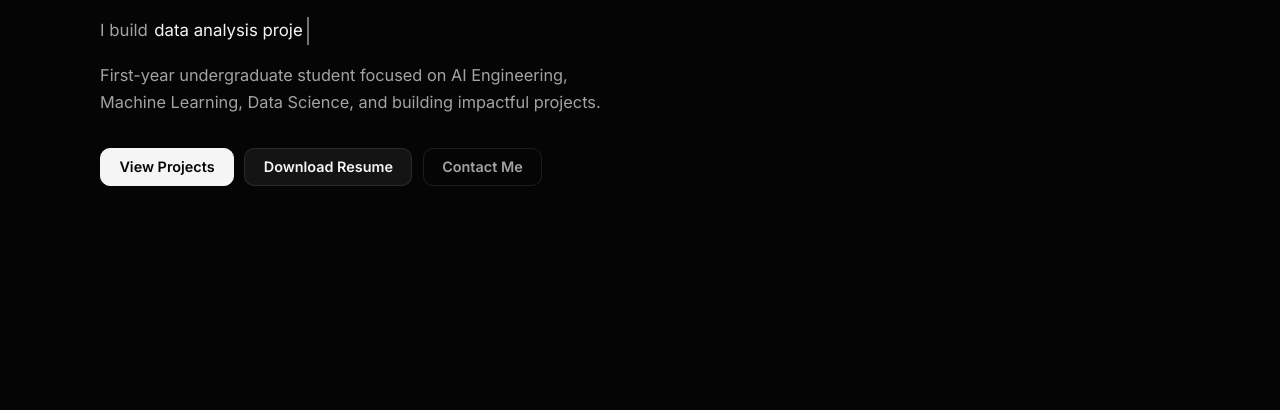
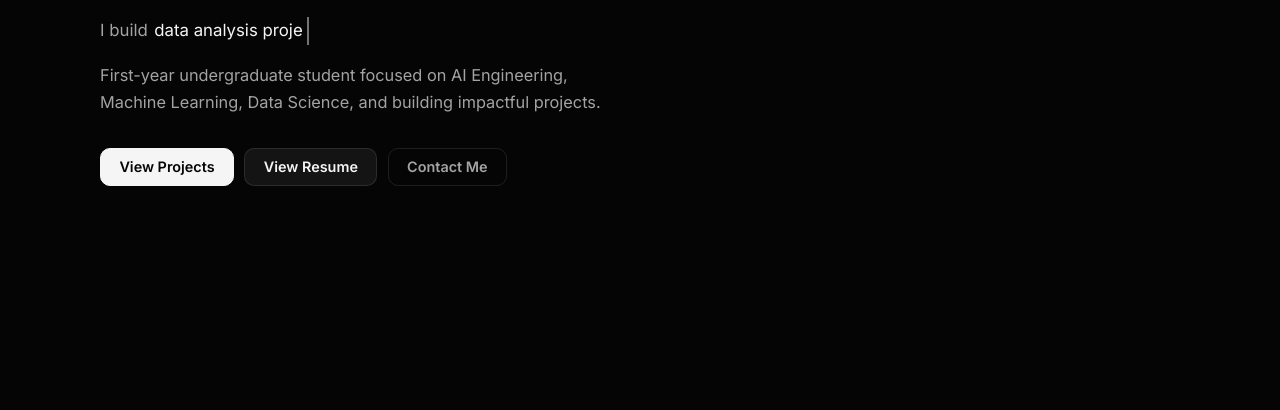
Before and after one commit to yashgit-bit/yashgit-bit.github.io, a plain HTML site: page index.html in a window 1280 px wide. Shown: the part 390-800 px from the top of the page. Drawn offline with Linux system fonts and the light colour scheme.

Commit message:
updated resume

```diff
--- a/index.html
+++ b/index.html
@@ -70,7 +70,7 @@
         </p>
         <div class="hero__cta">
           <a href="#projects" class="btn btn-primary">View Projects</a>
-          <a href="#" class="btn btn-secondary">Download Resume</a>
+          <a href="./assets/resume.pdf" target="_blank" class="btn btn-secondary">View Resume</a>
           <a href="#contact" class="btn btn-ghost">Contact Me</a>
         </div>
       </div>
```
Also changed, not shown: 1 other file.
